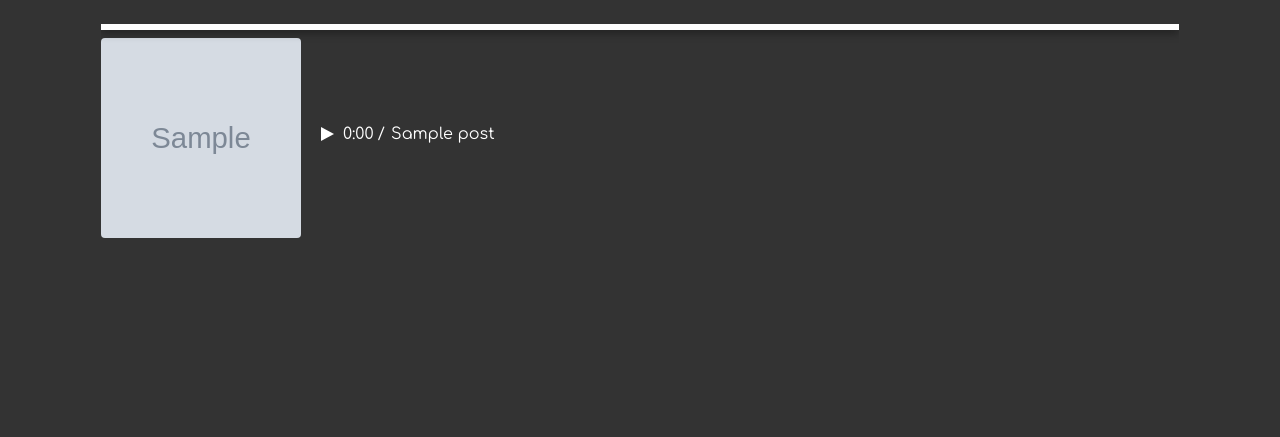
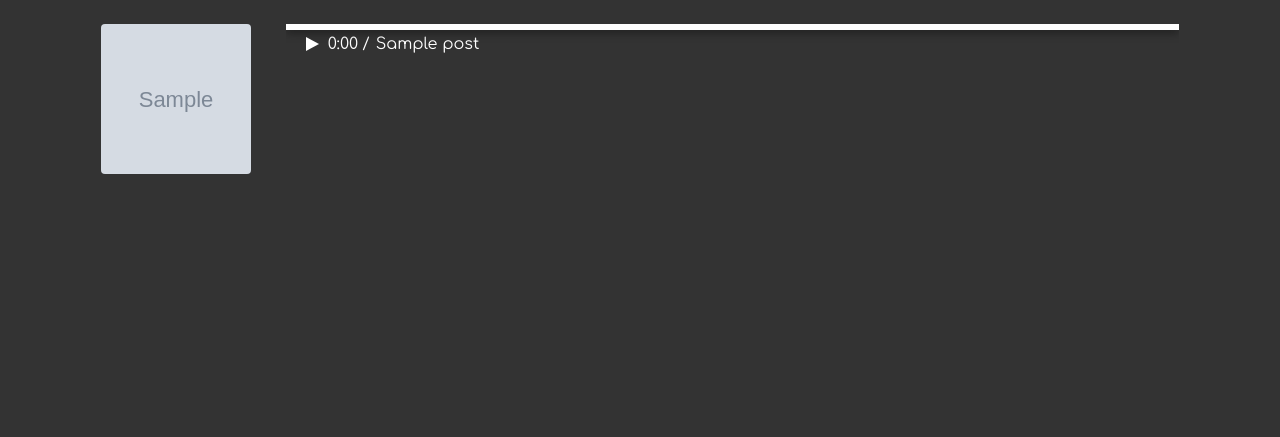
Before and after one commit to KenSerikawa/musicblog, a Symfony app: template templates/post/index.html.twig in a window 1280 px wide. Shown: the top 437 px of the page. After the commit the page ends 174 px from the top, so only its background shows below. Run offline with Twig, Linux system fonts and the light colour scheme; the template is opened without the code that fills it: most values are stand-ins (such as "Sample title", 1, 10 or a date in 2020); grey boxes marked "Sample" are stand-in pictures; some libraries are stand-ins or nearby versions; some web fonts are replaced.

Commit message:
Fix song interface

```diff
--- a/templates/post/index.html.twig
+++ b/templates/post/index.html.twig
@@ -4,8 +4,17 @@
 
 {% block body %}
 {% for post in posts %}
-    <div class="p-3 row  mt-2">
-        <div class="col-12">
+    <div class="p-3 row ">
+        <div class="col-2 my-auto">
+            <img class="mt-2 rounded"
+                {% if post.imagename is null %}
+                src="{{asset('/default/track-img.jpg')}}" alt="default image"
+                {% else %}
+                src="{{asset('/uploads/images/' ~ post.imagename )}}" alt="{{post.name}}"
+                {% endif %}
+                width="150px" height="150px">
+        </div>
+        <div class="col-10 pt-2">
       {#         <div class="col-12 mt-2">
                 <p class="h3">
                     {{post.name}}
@@ -23,18 +32,12 @@
                 </p>
                 {% endif %}
             </div> #}
+
             <div class="audio-player">
                 <div class="timeline">
                     <div class="progress"></div>
                 </div>
                 <div class="d-flex">
-                    <img class="mt-2 rounded"
-                        {% if post.imagename is null %}
-                        src="{{asset('/default/track-img.jpg')}}" alt="default image"
-                        {% else %}
-                        src="{{asset('/uploads/images/' ~ post.imagename )}}" alt="{{post.name}}"
-                        {% endif %}
-                        width="200px" height="200px">
                     <div class="controls">
                         <div class="play-container">
                             <div class="toggle-play play">
```
